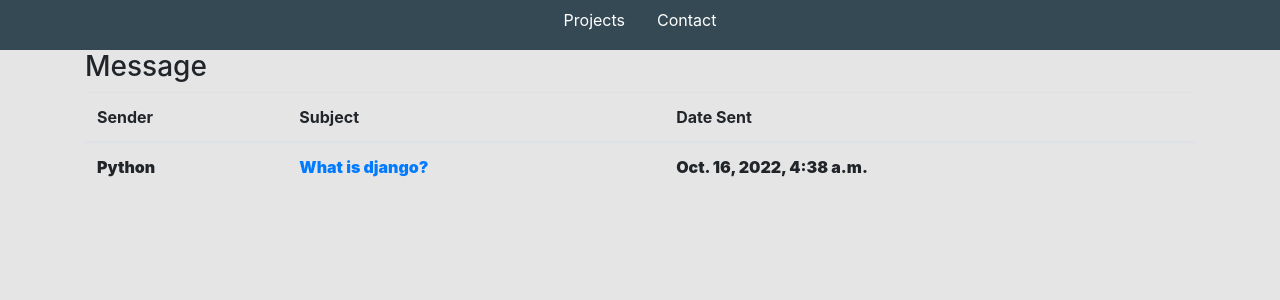
After one commit to ky-nguyen/Portfolio-Website, a Django app: page /inbox/ in a window 1280 px wide. The commit adds this page. Shown: the top 300 px of the page. Run offline with Django 4.2, Linux system fonts and the light colour scheme; data comes from the database, SQL or seed files in the repository; both versions use the stored data as it was after the commit; some libraries are stand-ins or nearby versions.

Commit message:
add message

```diff
--- a/base/admin.py
+++ b/base/admin.py
@@ -2,8 +2,9 @@ from django.contrib import admin
 
 # Register your models here.
 
-from base.models import Project, Skill, Tag
+from base.models import Project, Skill, Tag, Message
 
 admin.site.register(Project)
 admin.site.register(Skill)
 admin.site.register(Tag)
+admin.site.register(Message)
--- a/base/models.py
+++ b/base/models.py
@@ -33,3 +33,16 @@ class Tag(models.Model):
 
     def __str__(self):
         return self.name
+
+
+class Message(models.Model):
+    name = models.CharField(max_length=255, null=True)
+    email = models.CharField(max_length=255, null=True)
+    subject = models.CharField(max_length=255, null=True)
+    body = models.TextField()
+    is_read = models.BooleanField(default=False)
+    created = models.DateTimeField(auto_now_add=True)
+    id = models.UUIDField(default=uuid.uuid4, unique=True, primary_key=True, editable=False)
+
+    def __str__(self):
+        return self.name
--- /dev/null
+++ b/base/templates/base/inbox.html
@@ -0,0 +1,33 @@
+{% extends 'base/main.html' %}
+{% load static %}
+{% block content %}
+
+    <div class="container">
+    <h3>Message</h3>
+
+    <table class="table">
+    <thead>
+        <tr>
+            <th>Sender</th>
+            <th>Subject</th>
+            <th>Date Sent</th>
+        </tr>
+    </thead>
+
+    <tbody>
+        {% for message in inbox %}
+            {% if message.is_read %}
+            <tr>
+                 {% else %}
+            <tr style="font-weight: 900;">
+                {% endif %}
+                <td>{{ message.name }}</td>
+        <td><a href="{% url 'message' message.id %}">{{ message.subject }}</a></td>
+                <td>{{ message.created }}</td>
+            </tr>
+        {% endfor %}
+    </tbody>
+    </table>
+    </div>
+
+{% endblock content %}
--- a/base/templates/base/navbar.html
+++ b/base/templates/base/navbar.html
@@ -7,8 +7,13 @@
             Contact
         </a>
 
+        {% if request.user.is_authenticated %}
 
+        <a class="nav-link" href="{% url 'inbox' %}">
+            Inbox
+        </a>
         <a class="nav-link" href="{% url 'add-project' %}">
             Add Project
         </a>
+        {% endif %}
     </section>
--- a/base/urls.py
+++ b/base/urls.py
@@ -7,4 +7,7 @@ urlpatterns = [
     path('projects/<str:pk>/', views.projectPage, name='project'),
     path('add-project/', views.addProject, name='add-project'),
     path('edit-project/<str:pk>/', views.editProject, name='edit-project'),
+
+    path('inbox/', views.inboxPage, name='inbox'),
+    path('message/<str:pk>/', views.messagePage, name='message'),
 ]
--- a/base/views.py
+++ b/base/views.py
@@ -1,5 +1,5 @@
 from django.shortcuts import render, redirect
-from base.models import Project, Skill
+from base.models import Project, Skill, Message
 from . forms import ProjectForm
 
 # Create your views here.
@@ -54,3 +54,21 @@ def editProject(request, pk):
         'form': form
     }
     return render(request, 'base/project_form.html', context)
+
+
+def inboxPage(request):
+    inbox = Message.objects.all().order_by('is_read')
+    context = {
+        'inbox': inbox,
+    }
+    return render(request, 'base/inbox.html', context)
+
+
+def messagePage(request, pk):
+    message = Message.objects.get(id=pk)
+    message.is_read = True
+    message.save()
+    context = {
+        'message': message,
+    }
+    return render(request, 'base/message.html', context)
```
Also changed, not shown: base/templates/base/message.html (added, +13 -0 lines), base/migrations/0007_message.py (added), db.sqlite3.
